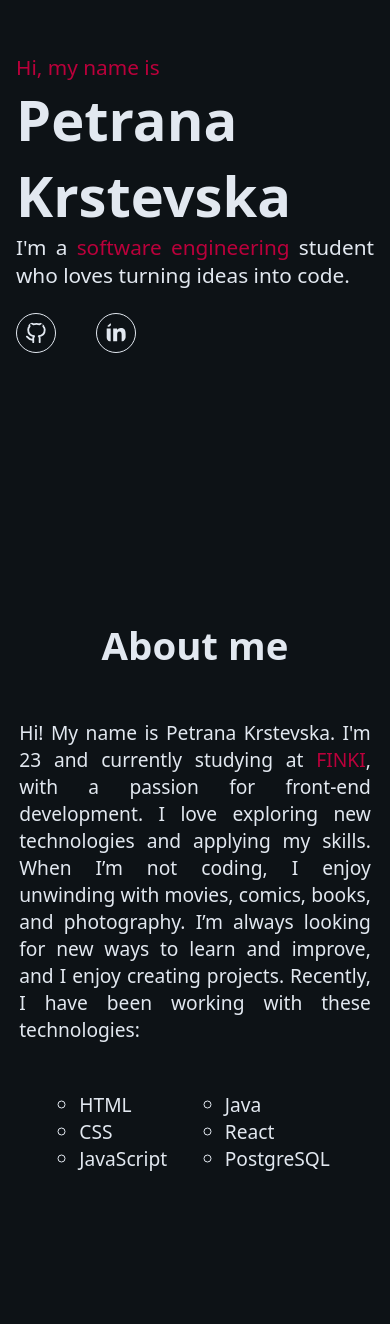
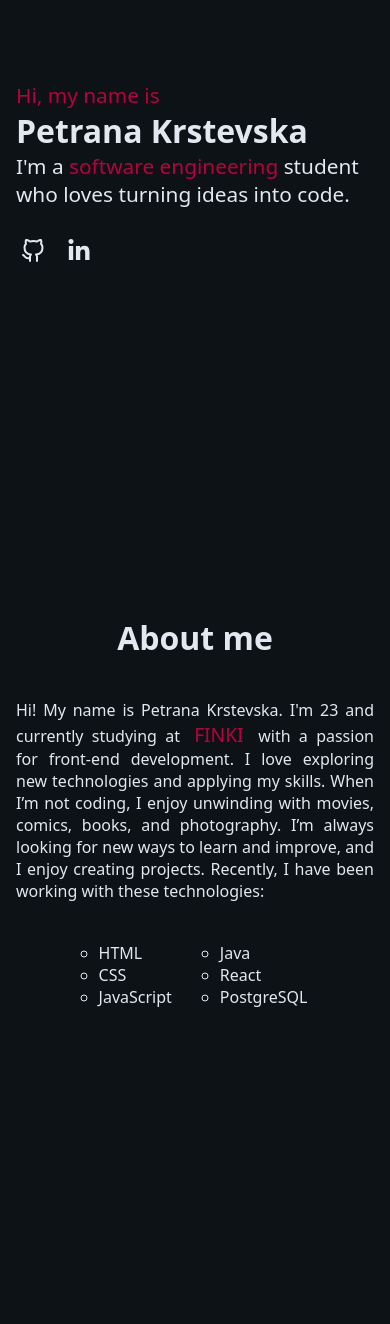
Before and after one commit to krstevskap/personal-website, a React (Create React App) app: page / in a window 390 px wide. Shown: the part 244-1568 px from the top of the page. Built offline with nearby package versions, Linux system fonts and the light colour scheme.

Commit message:
Fix responsive design issues

```diff
--- a/src/App.css
+++ b/src/App.css
@@ -5,7 +5,6 @@
 }
 
 body {
-  /* background: radial-gradient(ellipse at bottom, #030c27 0%, #020612 100%); */
   background: #0D1216;
   font-family: system-ui, -apple-system, BlinkMacSystemFont, "Segoe UI", Roboto, "Helvetica Neue", Arial, sans-serif;
   overflow-x: hidden;
--- a/src/App.js
+++ b/src/App.js
@@ -1,22 +1,10 @@
-import React, { useEffect } from 'react';
-import AOS from 'aos';
-import './App.css';
-import 'aos/dist/aos.css';
-import About from './components/About/About';
-import Homepage from './components/Homepage/Homepage';
-import Projects from './components/Projects/Projects';
+import React from "react";
+import "./App.css";
+import About from "./components/About/About";
+import Homepage from "./components/Homepage/Homepage";
+import Projects from "./components/Projects/Projects";
 
 function App() {
-
-  useEffect(() => {
-    AOS.init({
-      duration: 1000,
-      easing: 'ease-out',
-      once: false,
-      startEvent: "scroll",
-    });
-  }, []);
-
   return (
     <div className="App">
       <Homepage />
--- a/src/components/About/About.js
+++ b/src/components/About/About.js
@@ -1,33 +1,41 @@
-import React from 'react';
+import React from "react";
 import "./about.css";
 
 const About = () => {
   return (
-        <div className='about-container' data-aos="fade-left">
+    <div className="about-container">
       <h1>About me</h1>
       <p>
         Hi! My name is Petrana Krstevska. I'm 23 and currently studying at
-                <a href='https://www.finki.ukim.mk/' target="_blank" rel="noopener noreferrer" className='link'> FINKI</a>,
-                with a passion for front-end development. I love exploring new technologies
-                and applying my skills. When I’m not coding, I enjoy unwinding with movies,
-                comics, books, and photography. I’m always looking for new ways to learn and improve,
-                and I enjoy creating projects.
-                Recently, I have been working with these technologies:
+        <a
+          href="https://www.finki.ukim.mk/"
+          target="_blank"
+          rel="noopener noreferrer"
+          className="link"
+        >
+          {" "}
+          FINKI
+        </a>
+        with a passion for front-end development. I love exploring new
+        technologies and applying my skills. When I’m not coding, I enjoy
+        unwinding with movies, comics, books, and photography. I’m always
+        looking for new ways to learn and improve, and I enjoy creating
+        projects. Recently, I have been working with these technologies:
       </p>
-            <div className='technologies'>
-                <ul className='left'>
+      <div className="technologies">
+        <ul className="left">
           <li>HTML</li>
           <li>CSS</li>
           <li>JavaScript</li>
         </ul>
-                <ul className='right'>
+        <ul className="right">
           <li>Java</li>
           <li>React</li>
           <li>PostgreSQL</li>
         </ul>
       </div>
     </div>
-    )
-}
+  );
+};
 
-export default About
+export default About;
--- a/src/components/About/about.css
+++ b/src/components/About/about.css
@@ -1,7 +1,7 @@
 .about-container {
     color: #e2e8f0;
     font-size: 1.2rem;
-    font-weight: 100;
+    font-weight: 300;
     display: flex;
     flex-direction: column;
     gap: 2.5em;
@@ -19,6 +19,7 @@
 
 .technologies {
     display: flex;
+    flex-wrap: wrap;
     gap: 2em;
 }
 
@@ -31,8 +32,32 @@
     text-decoration: none;
     color: #ba003b;
     font-weight: 500;
+    font-size: 1.2rem;
 }
 
 .link:hover {
     color: #dc0046;
 }
+
+@media (max-width: 430px) {
+    .about-container {
+        font-size: 1rem;
+    }
+}
+
+@media (max-width: 350px) {
+    .about-container {
+        text-align: center;
+    }
+}
+
+@media (max-width: 240px) {
+    .technologies {
+        flex-direction: column;
+        align-items: center;
+    }
+
+    h1 {
+        font-size: 1.75rem;
+    }
+}
--- a/src/components/Card/card.css
+++ b/src/components/Card/card.css
@@ -1,7 +1,6 @@
 .card-container {
-    width: 300px;
-    margin: 1rem;
-    height: 430px;
+    max-width: 300px;
+    min-width: 170px;
     background: #12181d;
 }
 
@@ -35,7 +34,7 @@
 .card-button {
     background-color: #ba003b;
     border: 1px solid #ba003b;
-    padding: 0.5rem 1rem;
+    padding: 0.5rem;
     cursor: pointer;
 }
 
@@ -47,6 +46,7 @@
 .card-button a {
     color: #e2e8f0;
     text-decoration: none;
+    font-size: 1rem;
 }
 
 .card-button:hover {
@@ -59,3 +59,9 @@
         box-shadow: rgba(82, 82, 82, 0.35) 0px 5px 15px;
     }
 }
+
+@media (max-width: 350px) {
+    .card-button a {
+        font-size: 0.9rem;
+    }
+}
--- a/src/components/Homepage/homepage.css
+++ b/src/components/Homepage/homepage.css
@@ -3,14 +3,11 @@
     display: flex;
     justify-content: center;
     align-items: center;
-    text-align: justify;
     flex-wrap: wrap;
     padding: 1em;
 }
 
 .content {
-    max-width: 700px;
-    height: 250px;
     display: flex;
     flex-direction: column;
     flex-wrap: wrap;
@@ -18,7 +15,7 @@
 
 .second-row {
     color: #e2e8f0;
-    font-size: 3.5rem;
+    font-size: 5rem;
     font-weight: 700;
 }
 
@@ -28,14 +25,12 @@
 
 .first-row,
 .third-row {
-    font-size: 1.3rem;
-    font-weight: 100;
+    font-size: 1.5rem;
+    font-weight: 300;
 }
 
-.first-row,
 .mark-words {
     color: #ba003b;
-    font-weight: 500;
 }
 
 .icons {
@@ -44,25 +39,41 @@
     margin-top: 1.5em;
 }
 
-.icons svg {
-    font-size: 2.5rem;
-    border: 1px solid #e2e8f0;
-    border-radius: 50%;
-    padding: 8px;
-    margin-right: 1em;
-}
-
 a {
     text-decoration: none;
     color: #e2e8f0;
+    font-size: 2rem;
+    padding: 5px;
+    margin-right: 0.5em;
 }
 
-.icons svg:hover {
-    background-color: #ba003b;
+a:hover {
+    color: #ba003b;
+}
+
+@media (max-width: 1024px) {
+    .second-row {
+        font-size: 4rem;
+    }
 }
 
 @media (max-width: 640px) {
-    .content {
-        flex-direction: row;
+    .second-row {
+        font-size: 3rem;
+    }
+
+    .first-row,
+    .third-row {
+        font-size: 1.3rem;
     }
 }
+
+@media (max-width: 430px) {
+    .second-row {
+        font-size: 2rem;
+    }
+
+    a {
+        font-size: 1.5rem;
+    }
+}
--- a/src/components/Projects/Projects.js
+++ b/src/components/Projects/Projects.js
@@ -1,12 +1,12 @@
-import React from 'react';
-import Card from '../Card/Card';
-import TeamProject from '../../img/team-project.png';
-import TaskProject from '../../img/tasks.png';
-import './projects.css';
+import React from "react";
+import Card from "../Card/Card";
+import TeamProject from "../../img/team-project.png";
+import TaskProject from "../../img/tasks.png";
+import "./projects.css";
 
 const Projects = () => {
   return (
-        <section className="projects-container" data-aos="fade-right">
+    <section className="projects-container">
       <h1>Featured Projects</h1>
       <div className="projects-list">
         <Card
--- a/src/components/Projects/projects.css
+++ b/src/components/Projects/projects.css
@@ -1,7 +1,7 @@
 .projects-container {
     color: #e2e8f0;
     font-size: 1.3rem;
-    font-weight: 100;
+    font-weight: 300;
     display: flex;
     flex-direction: column;
     gap: 2.5em;
@@ -18,8 +18,14 @@
     flex-wrap: wrap;
 }
 
-@media (max-width: 640px) {
+@media (max-width: 730px) {
     .projects-list {
         flex-direction: column;
+        align-items: center;
+        padding: 1em;
+    }
+
+    h1 {
+        text-align: center;
     }
 }
```
Also changed, not shown: src/components/Card/Card.js (+6 -4 lines), src/components/Homepage/Homepage.js (+23 -14 lines). Lines whose indentation alone changed are shown as unchanged.
